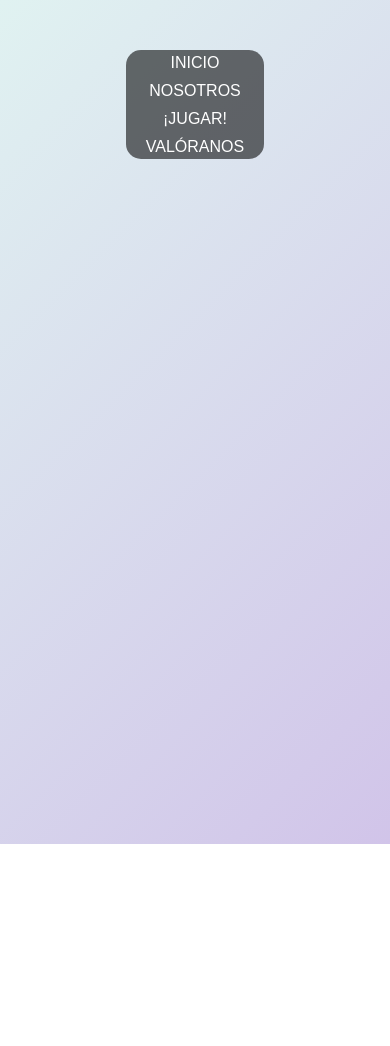
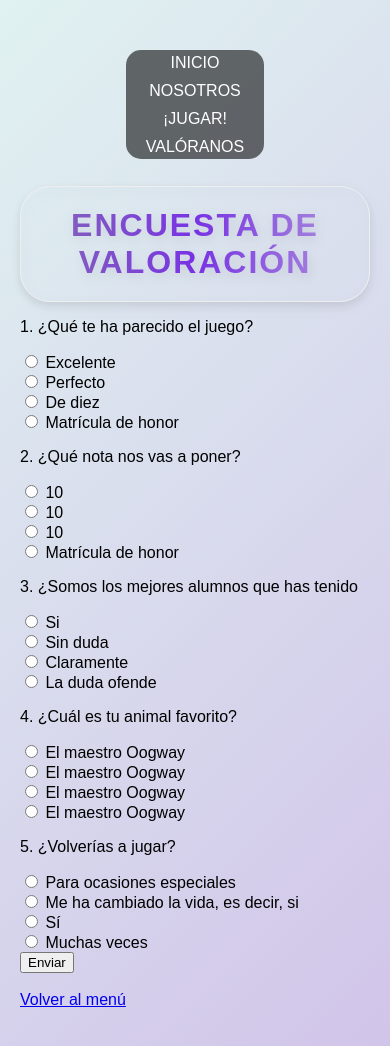
Before and after one commit to 100429368/paginaWeb, a plain HTML site: page encuesta.html in a window 390 px wide. Before the commit the page ends 844 px from the top, so only its background shows below. Drawn offline with Linux system fonts and the light colour scheme.

```diff
--- a/encuesta.html
+++ b/encuesta.html
@@ -9,13 +9,78 @@
 </head>
 
 <body>
-        <nav class="menu-superior">
+    <nav class="menu-superior">
         <ul>
             <li><a href="index.html" class="boton">INICIO</a></li>
             <li><a href="alumnos.html" class="boton">NOSOTROS</a></li>
-            <li><a href="index.html" class="boton">¡JUGAR!</a></li>
+            <li><a href="juego.html" class="boton">¡JUGAR!</a></li>
             <li><a href="encuesta.html" class="boton">VALÓRANOS</a></li>
         </ul>
+    </nav>
+    <nav class="encuesta">
+        <h1>Encuesta de Valoración</h1>
+            <div class="encuesta">
+            <form id="formEncuesta">
+
+            <div class="pregunta">
+                <p>1. ¿Qué te ha parecido el juego?</p>
+                <label><input type="radio" name="p1" value="1"> Excelente</label><br>
+                <label><input type="radio" name="p1" value="2"> Perfecto</label><br>
+                <label><input type="radio" name="p1" value="3"> De diez</label><br>
+                <label><input type="radio" name="p1" value="4"> Matrícula de honor</label>
+            </div>
+
+            <div class="pregunta">
+                <p>2. ¿Qué nota nos vas a poner?</p>
+                <label><input type="radio" name="p2" value="1"> 10</label><br>
+                <label><input type="radio" name="p2" value="2"> 10</label><br>
+                <label><input type="radio" name="p2" value="3"> 10</label><br>
+                <label><input type="radio" name="p2" value="4"> Matrícula de honor</label>
+            </div>
+
+            <div class="pregunta">
+                <p>3. ¿Somos los mejores alumnos que has tenido</p>
+                <label><input type="radio" name="p3" value="1"> Si</label><br>
+                <label><input type="radio" name="p3" value="2"> Sin duda</label><br>
+                <label><input type="radio" name="p3" value="3"> Claramente</label><br>
+                <label><input type="radio" name="p3" value="4"> La duda ofende</label>
+            </div>
+
+            <div class="pregunta">
+                <p>4. ¿Cuál es tu animal favorito?</p>
+                <label><input type="radio" name="p4" value="1"> El maestro Oogway</label><br>
+                <label><input type="radio" name="p4" value="2"> El maestro Oogway</label><br>
+                <label><input type="radio" name="p4" value="3"> El maestro Oogway</label><br>
+                <label><input type="radio" name="p4" value="4"> El maestro Oogway</label>
+            </div>
+
+            <div class="pregunta">
+                <p>5. ¿Volverías a jugar?</p>
+                <label><input type="radio" name="p5" value="1"> Para ocasiones especiales</label><br>
+                <label><input type="radio" name="p5" value="2"> Me ha cambiado la vida, es decir, si</label><br>
+                <label><input type="radio" name="p5" value="3"> Sí</label><br>
+                <label><input type="radio" name="p5" value="4"> Muchas veces</label>
+            </div>
+
+            <button type="submit">Enviar</button>
+
+        </form>
+
+        <div class="resultado" id="resultado"></div>
+
+        <br>
+        <a href="index.html">Volver al menú</a>
+
+        </div>
+
+        <script>
+            document.getElementById("formEncuesta").addEventListener("submit", function(event){
+                event.preventDefault();
+
+                document.getElementById("resultado").innerText =
+                    "¡Gracias por tu valoración!";
+            });
+        </script>
     </nav>
 </body>
 
--- a/style.css
+++ b/style.css
@@ -173,3 +173,17 @@
         margin: 0 auto;
     }
 }
+
+#canvasCont {
+    width: 100%;
+    display: flex;
+    justify-content: center;
+    padding: 10px 0;
+}
+
+canvas {
+    max-width: 100%;
+    height: auto;
+    border: 2px solid #333;
+    background-color: #000;
+}
```
Also changed, not shown: alumnos.html (+1 -1 lines), juego.html (+1 -1 lines), juego.js (+23 -3 lines).
